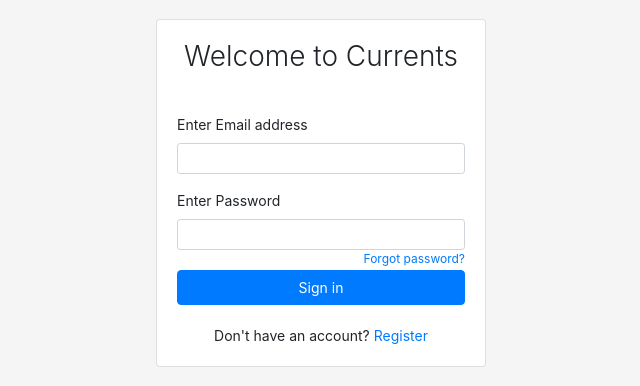
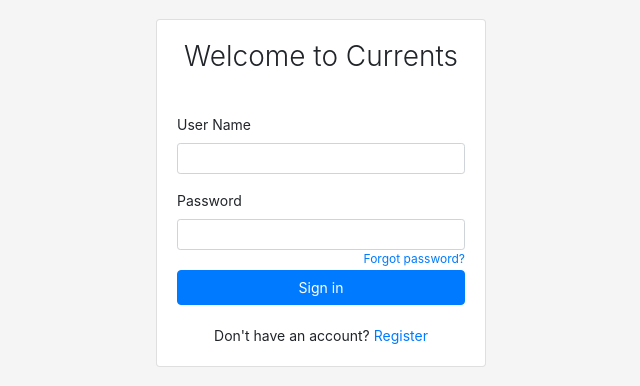
Before and after one commit to RizinGH/Currents, a Django app: page /login in a window 1280 px wide. Shown: the part 160-546 px from the top of the page, without its empty margins (319-959 px from the left). Run offline with Django 4.2, Linux system fonts and the light colour scheme; some libraries are stand-ins or nearby versions.

Commit message:
added  login.html

```diff
--- a/currents_web/templates/currents_web/login.html
+++ b/currents_web/templates/currents_web/login.html
@@ -61,11 +61,11 @@
         <div class="card-text">
             <form>
                 <div class="form-group">
-                    <label for="exampleInputEmail1"> Enter Email address </label>
+                    <label for="exampleInputEmail1"> User Name </label>
                     <input type="email" class="form-control form-control-sm" id="exampleInputEmail1" aria-describedby="emailHelp">
                 </div>
                 <div class="form-group">
-                    <label for="exampleInputPassword1">Enter Password </label>
+                    <label for="exampleInputPassword1">Password </label>
                     <input type="password" class="form-control form-control-sm" id="exampleInputPassword1">
                     <a href="#" style="float:right;font-size:12px;"> Forgot password? </a>
                 </div>
```
